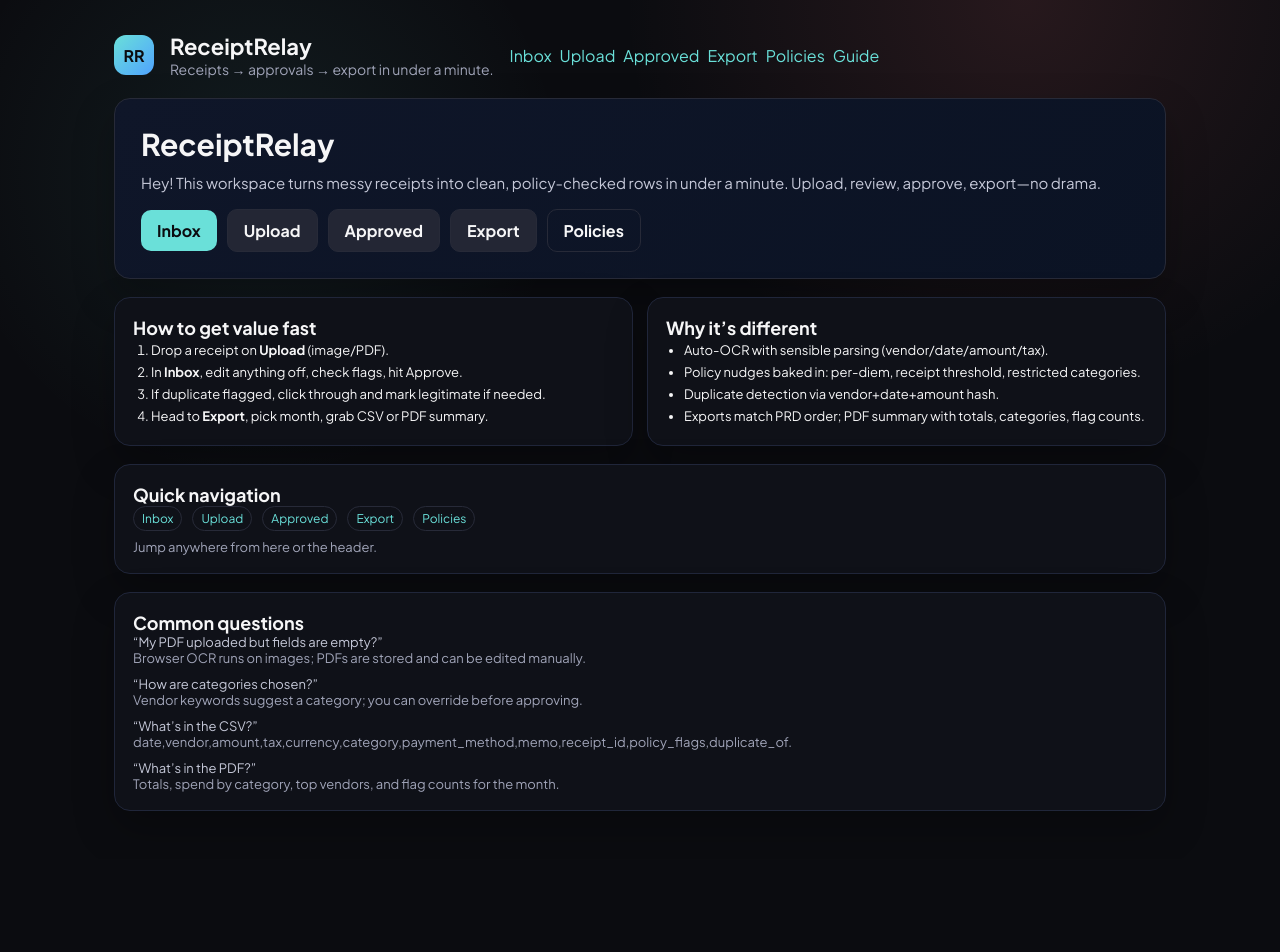
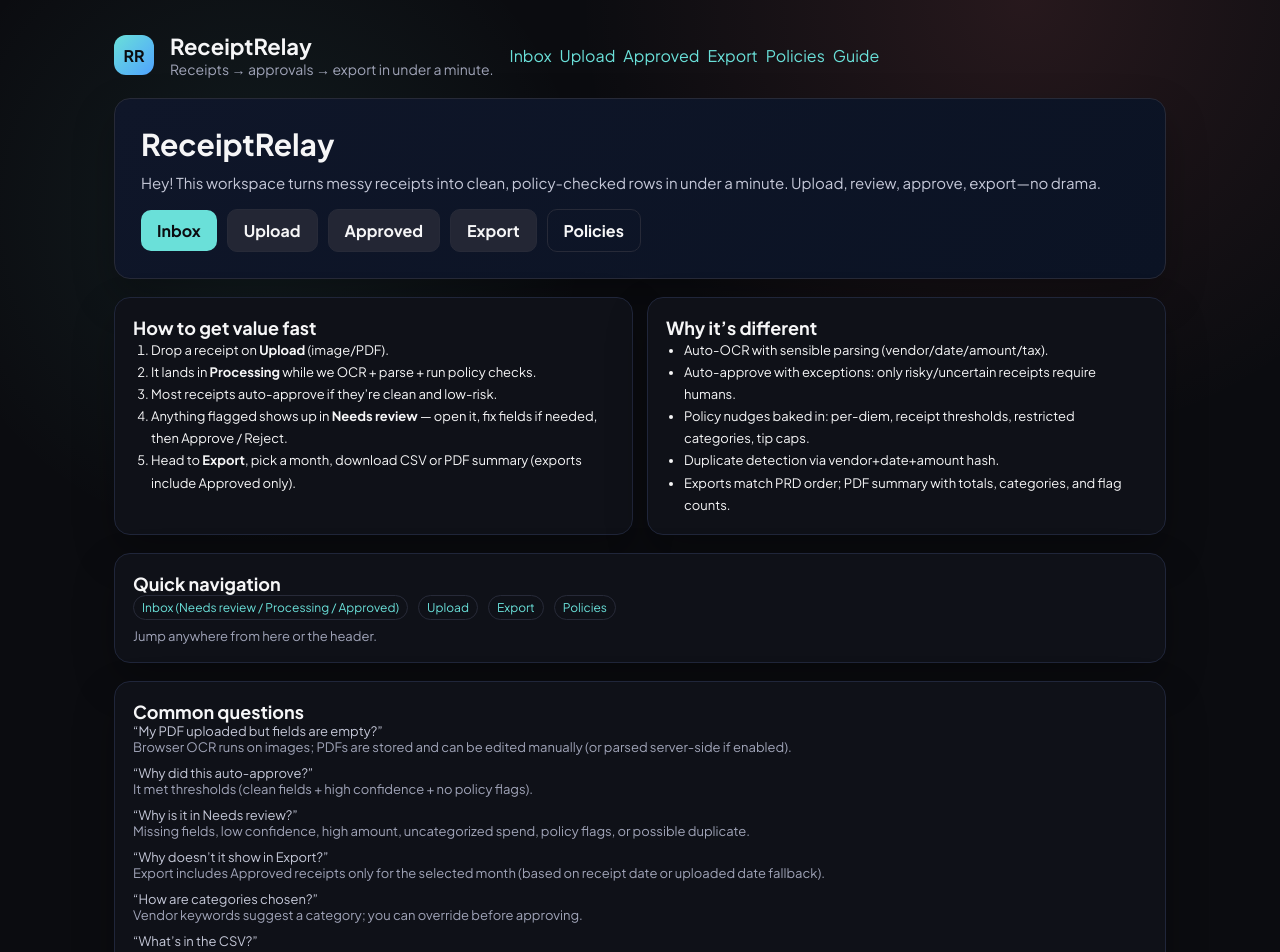
Before and after one commit to eshrakhs-dotcom/ReceiptRelay-App, a Next.js app: page /landing in a window 1280 px wide. Shown: the top 952 px of the page. Before the commit the page ends 859 px from the top, so only its background shows below. Built offline with nearby package versions, Linux system fonts and the light colour scheme.

Commit message:
Update landing copy for auto-approve with exceptions

```diff
--- a/app/landing/page.tsx
+++ b/app/landing/page.tsx
@@ -20,9 +20,10 @@ export default function LandingPage() {
           <div className="title" style={{ fontSize: 18 }}>How to get value fast</div>
           <ol className="small" style={{ margin: 0, paddingLeft: 18, color: 'var(--text)', lineHeight: 1.7 }}>
             <li>Drop a receipt on <strong>Upload</strong> (image/PDF).</li>
-            <li>In <strong>Inbox</strong>, edit anything off, check flags, hit Approve.</li>
-            <li>If duplicate flagged, click through and mark legitimate if needed.</li>
-            <li>Head to <strong>Export</strong>, pick month, grab CSV or PDF summary.</li>
+            <li>It lands in <strong>Processing</strong> while we OCR + parse + run policy checks.</li>
+            <li>Most receipts auto-approve if they’re clean and low-risk.</li>
+            <li>Anything flagged shows up in <strong>Needs review</strong> — open it, fix fields if needed, then Approve / Reject.</li>
+            <li>Head to <strong>Export</strong>, pick a month, download CSV or PDF summary (exports include Approved only).</li>
           </ol>
         </div>
 
@@ -30,9 +31,10 @@ export default function LandingPage() {
           <div className="title" style={{ fontSize: 18 }}>Why it’s different</div>
           <ul className="small" style={{ margin: 0, paddingLeft: 18, color: 'var(--text)', lineHeight: 1.7 }}>
             <li>Auto-OCR with sensible parsing (vendor/date/amount/tax).</li>
-            <li>Policy nudges baked in: per-diem, receipt threshold, restricted categories.</li>
+            <li>Auto-approve with exceptions: only risky/uncertain receipts require humans.</li>
+            <li>Policy nudges baked in: per-diem, receipt thresholds, restricted categories, tip caps.</li>
             <li>Duplicate detection via vendor+date+amount hash.</li>
-            <li>Exports match PRD order; PDF summary with totals, categories, flag counts.</li>
+            <li>Exports match PRD order; PDF summary with totals, categories, and flag counts.</li>
           </ul>
         </div>
       </div>
@@ -40,9 +42,8 @@ export default function LandingPage() {
       <div className="card" style={{ background: '#0f1118', borderColor: '#20263a' }}>
         <div className="title" style={{ fontSize: 18 }}>Quick navigation</div>
         <div className="flex" style={{ gap: 10, flexWrap: 'wrap', marginBottom: 8 }}>
-          <a className="badge" href="/">Inbox</a>
+          <a className="badge" href="/">Inbox (Needs review / Processing / Approved)</a>
           <a className="badge" href="/upload">Upload</a>
-          <a className="badge" href="/?status=approved">Approved</a>
           <a className="badge" href="/export">Export</a>
           <a className="badge" href="/settings/policy">Policies</a>
         </div>
@@ -54,7 +55,19 @@ export default function LandingPage() {
         <div className="grid" style={{ gap: 10 }}>
           <div>
             <div className="small" style={{ color: '#c5c8d8' }}>“My PDF uploaded but fields are empty?”</div>
-            <div className="small">Browser OCR runs on images; PDFs are stored and can be edited manually.</div>
+            <div className="small">Browser OCR runs on images; PDFs are stored and can be edited manually (or parsed server-side if enabled).</div>
+          </div>
+          <div>
+            <div className="small" style={{ color: '#c5c8d8' }}>“Why did this auto-approve?”</div>
+            <div className="small">It met thresholds (clean fields + high confidence + no policy flags).</div>
+          </div>
+          <div>
+            <div className="small" style={{ color: '#c5c8d8' }}>“Why is it in Needs review?”</div>
+            <div className="small">Missing fields, low confidence, high amount, uncategorized spend, policy flags, or possible duplicate.</div>
+          </div>
+          <div>
+            <div className="small" style={{ color: '#c5c8d8' }}>“Why doesn’t it show in Export?”</div>
+            <div className="small">Export includes Approved receipts only for the selected month (based on receipt date or uploaded date fallback).</div>
           </div>
           <div>
             <div className="small" style={{ color: '#c5c8d8' }}>“How are categories chosen?”</div>
```
